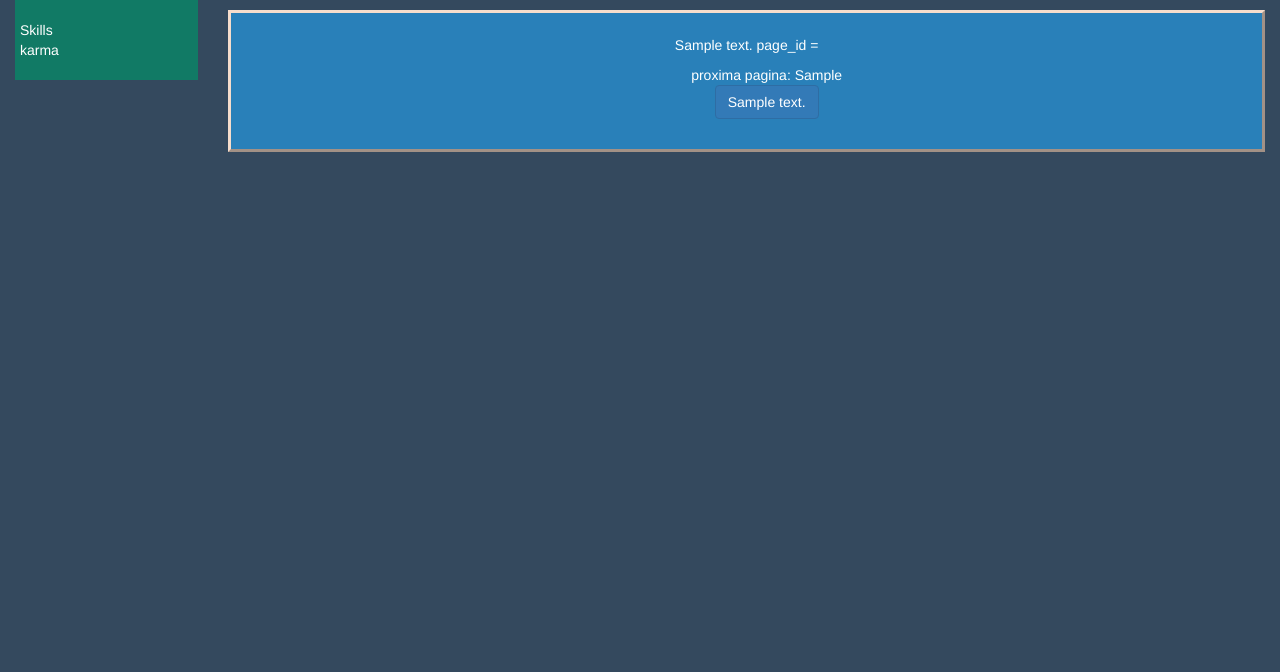
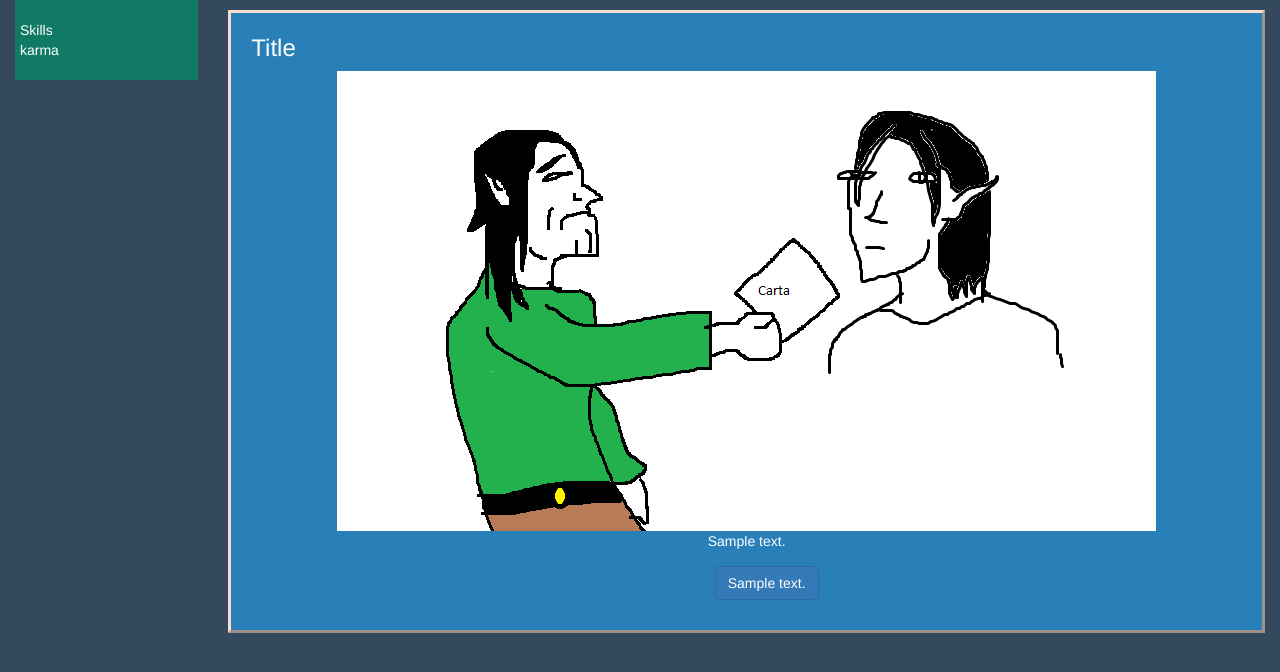
Before and after one commit to mariogommes/textgame, a Django app: page /game/ in a window 1280 px wide. Shown: the top 672 px of the page. Run offline with Django 3.2, Linux system fonts and the light colour scheme; tables that the repository leaves empty hold one stand-in row (values such as "Sample post"); some libraries are stand-ins or nearby versions.

Commit message:
resolvido bug de carregar páginas; criado novos campos para choice; criado script para salvar(incompleto)

```diff
--- a/mysite/game/admin.py
+++ b/mysite/game/admin.py
@@ -14,6 +14,7 @@
 		(None, {'fields': ['content']}),
 	]
 	inlines = [ChoiceInline]
+	list_display = ('page_id',)
 
 admin.site.register(Page, PageAdmin)
 admin.site.register(Choice)
--- a/mysite/game/models.py
+++ b/mysite/game/models.py
@@ -19,6 +19,10 @@
 	page = models.ForeignKey(Page, on_delete=models.CASCADE)
 	text_choice = models.CharField(max_length=200)
 	next_page = models.CharField(max_length=20, default="")
+	active_talent = models.CharField(max_length=20, default="")
+	karma = models.IntegerField(default=0)
+	consequence = models.CharField(max_length=20, default="")
+
 
 	def choiceHasPage(self):
 		if hasattr(self, 'page'):
--- a/mysite/game/static/game/js/ajaxRequests.js
+++ b/mysite/game/static/game/js/ajaxRequests.js
@@ -8,7 +8,6 @@
 
 	function loadPage(e){
 		page_id = e.target.getAttribute("data-page-id");
-		console.log(page_id);
 
 		$.ajax({
     		type: 'GET',
--- /dev/null
+++ b/mysite/game/static/game/js/save.js
@@ -0,0 +1,5 @@
+choices = document.querySelectAll(".choice");
+
+	for (var i=0; i < choices.length; ++i) {
+		choices[i].addEventListener('click', save, false);
+	}
--- a/mysite/game/static/game/style.css
+++ b/mysite/game/static/game/style.css
@@ -32,3 +32,7 @@
 #choices{
 	list-style: none
 }
+
+.choice{
+	margin:5px;
+}
--- a/mysite/game/templates/game/book.html
+++ b/mysite/game/templates/game/book.html
@@ -1,17 +1,23 @@
 {% load static %}
 
-<h3 class="page_title">{{ alerta }}</h3>
+<h3 class="page_title"> Title </h3>
+
+{% if img_code %}
+	{% with img_code as image_static %}
+		<img src="{% static image_static %}" alt="">
+	{% endwith %}
+{% endif %}
 
 <p id="content">
 {{ page.content }}
 
-page_id = {{page.id}}
+<!--page_id = {{page.page_id}}-->
 </p>
 
 <ul id="choices">
 	{% for choice in page.choice_set.all %}
-		proxima pagina: {{ choice.next_page }}
-		<li><button  type="button" class="choice btn btn-primary" data-page-id="{{ choice.next_page }}">{{ choice.text_choice }}</button></li>
+		<!--proxima pagina: {{ choice.next_page }}-->
+		<li><button  type="button" class="choice btn btn-primary" data-page-id="{{ choice.next_page }}" data-karma="{{ choice.karma }}" data-skill="{{ page.active_skill }}" data-conseq="{{ choice.consequence }}">{{ choice.text_choice }}</button></li>
 	{% endfor %}
 </ul>
 
--- a/mysite/game/templates/game/index.html
+++ b/mysite/game/templates/game/index.html
@@ -26,7 +26,5 @@
 			</div>
 		</div>
 	</div>
-	<script src="{% static 'game/js/jquery-3.1.1.min.js' %}"></script>
-	<script src="{% static 'game/js/ajaxRequests.js' %}"></script>
 </body>
 </html>
--- a/mysite/game/urls.py
+++ b/mysite/game/urls.py
@@ -5,5 +5,8 @@
 
 urlpatterns =[
 	url(r'^$', views.index, name="index"),
-	url(r'^(?P<page_id>[0-9]+)/$', views.book, name="book"),
+	url(r'^(?P<page_id>\d+(?:\.\d+)*)/$', views.book, name="book"),
+
+	# DESCOBRI O ERRO NO PATERN, NÂO ESTÀ ACEITANDO 1.x, antes eram só numeros, agora são strings
+	# MUDAR O PATTERN
 ]
--- a/mysite/game/views.py
+++ b/mysite/game/views.py
@@ -5,11 +5,11 @@
 # Create your views here.
 
 def index(request):
-	page = get_object_or_404(Page, pk=1)
-	context = {'page':page}
+	page = get_object_or_404(Page, pk="1")
+	context = {'page':page, 'img_code': 'game/img/img1.png'}
 	return render(request, 'game/index.html', context)
 
 def book(request, page_id):
 	page = get_object_or_404(Page, pk=page_id)
-	context = {'page':page, 'alerta': 'acessado, id: ' + page_id}
+	context = {'page':page, 'img_code': 'game/img/img' + page_id + '.png'}
 	return render(request, 'game/book.html', context)
```
Also changed, not shown: mysite/game/migrations/0008_auto_20170421_1656.py (added), mysite/game/migrations/0009_choice_consequence.py (added), mysite/game/static/game/img/Rivertell.jpg (added), mysite/game/static/game/img/dwarfDourado.png (added), mysite/game/static/game/img/img1.2.png (added), mysite/game/static/game/img/img1.png (added), mysite/game/static/game/img/lancelott.png (added).
